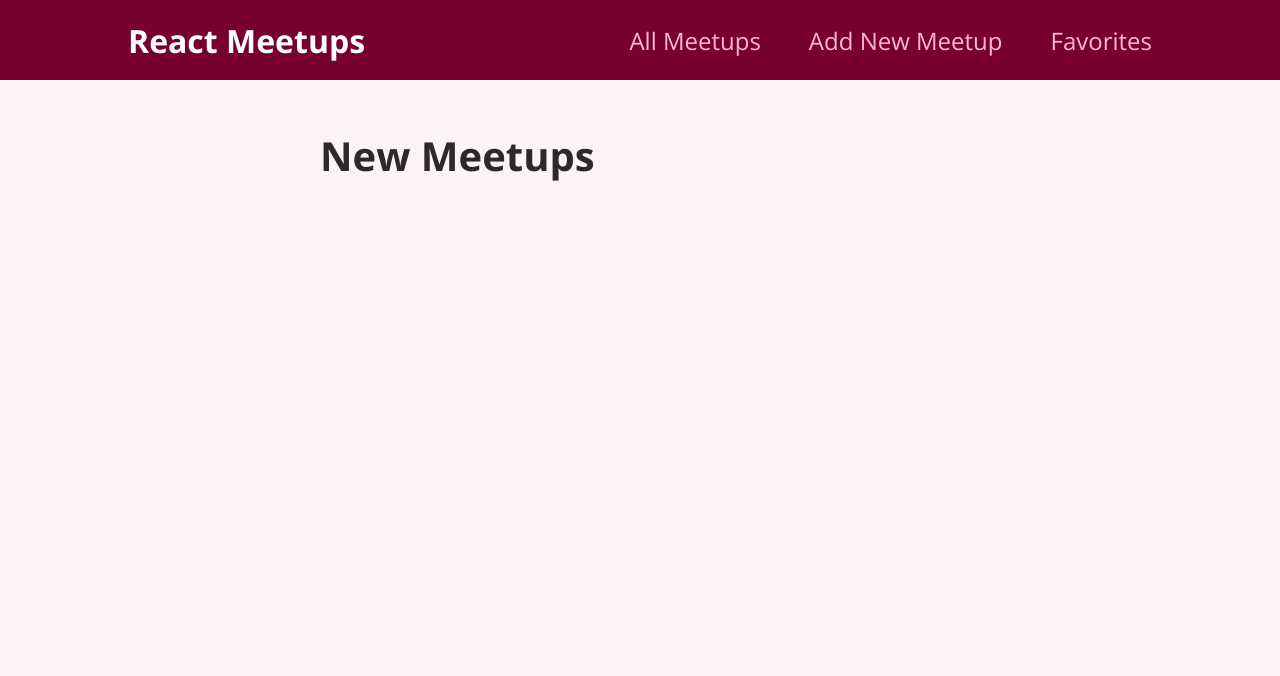
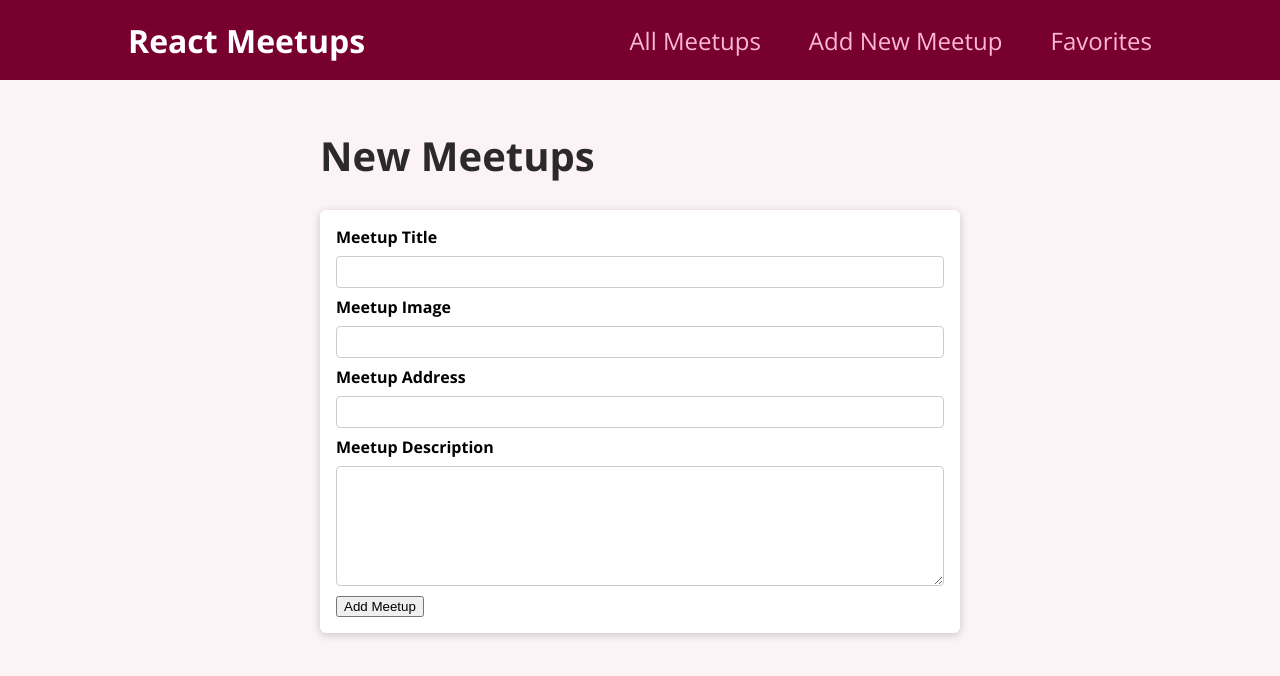
Before and after one commit to Tajveez/react-ad-v2, a React (Create React App) app: page /new-meetup in a window 1280 px wide. Shown: the top 676 px of the page. Built offline with nearby package versions, Linux system fonts and the light colour scheme.

Commit message:
Form done

```diff
--- a/src/components/meetups/MeetupForm.js
+++ b/src/components/meetups/MeetupForm.js
@@ -5,7 +5,25 @@
     return (
         <Card>
             <form className={FormCss.form}>
-
+                <div className={FormCss.control}>
+                    <label htmlFor="title">Meetup Title</label>
+                    <input type="text" required id="title" />
+                </div>
+                <div className={FormCss.control}>
+                    <label htmlFor="image">Meetup Image</label>
+                    <input type="url" required id="image" />
+                </div>
+                <div className={FormCss.control}>
+                    <label htmlFor="address">Meetup Address</label>
+                    <input type="text" required id="address" />
+                </div>
+                <div className={FormCss.control}>
+                    <label htmlFor="description">Meetup Description</label>
+                    <textarea required id="description" rows="5"></textarea>
+                </div>
+                <div className={FormCss.actio}>
+                    <button>Add Meetup</button>
+                </div>
             </form>
         </Card>
     )
--- a/src/components/meetups/MeetupForm.module.css
+++ b/src/components/meetups/MeetupForm.module.css
@@ -0,0 +1,45 @@
+.form {
+  padding: 1rem;
+}
+
+.control {
+  margin-bottom: 0.5rem;
+}
+
+.control label {
+  display: block;
+  font-weight: bold;
+  margin-bottom: 0.5rem;
+}
+
+.control input,
+.control textarea {
+  display: block;
+  font: inherit;
+  border-radius: 4px;
+  border: 1px solid #ccc;
+  padding: 0.25rem;
+  width: 100%;
+}
+
+.actions {
+  margin-top: 1rem;
+  text-align: right;
+}
+
+.actions button {
+  font: inherit;
+  cursor: pointer;
+  background-color: #77002e;
+  color: white;
+  padding: 0.5rem 1.5rem;
+  border: 1px solid #77002e;
+  border-radius: 4px;
+  font-weight: bold;
+}
+
+.actions button:hover,
+.actions button:active {
+  background-color: #a50e48;
+  border-color: #a50e48;
+}
```
